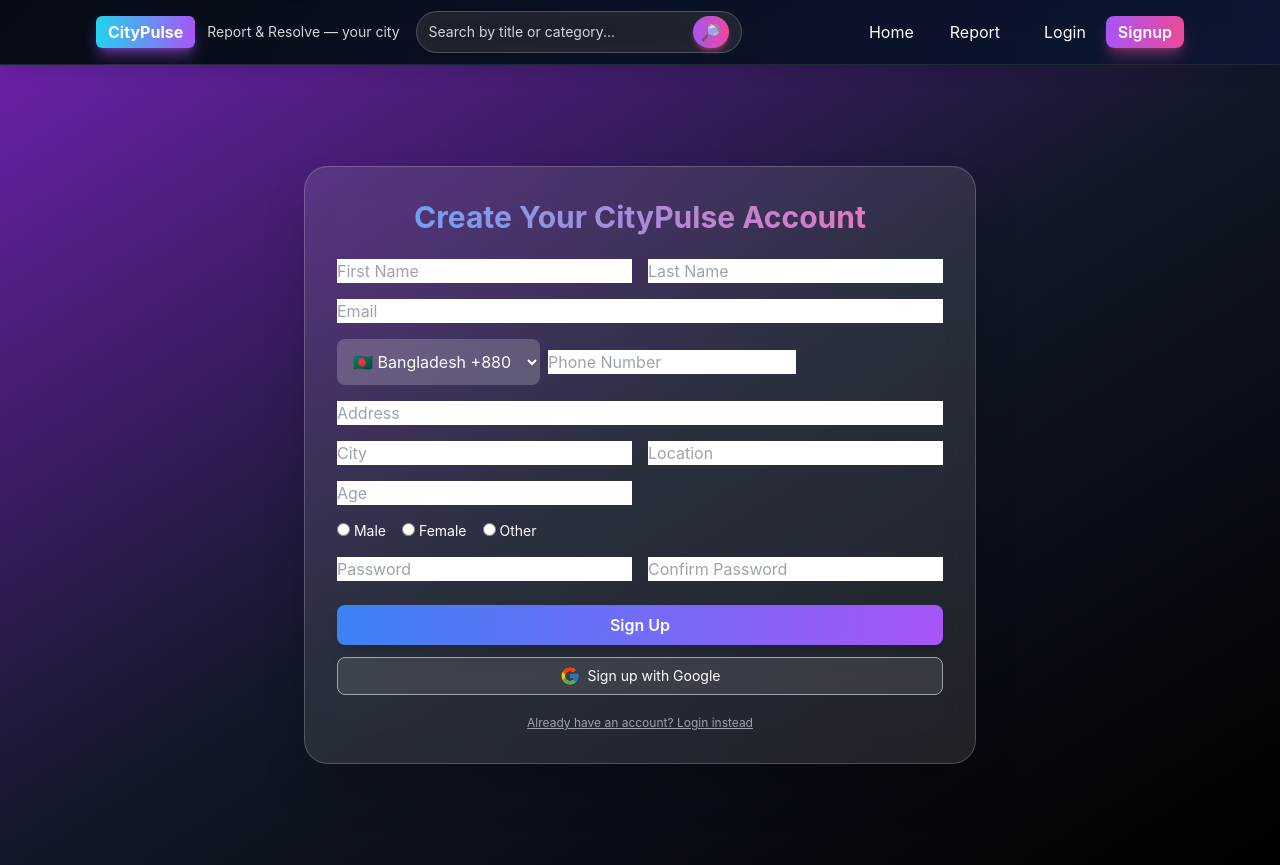
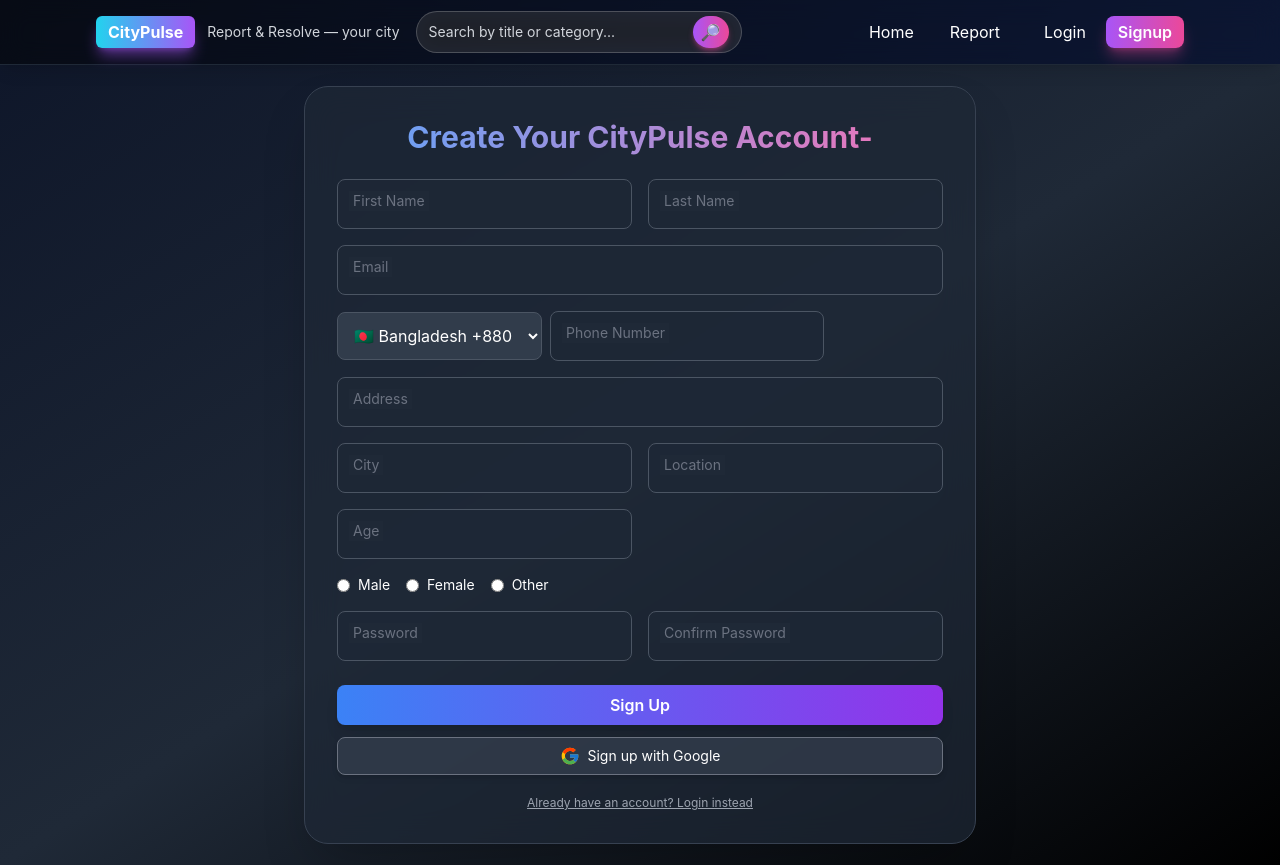
Before and after one commit to Rocky-Dewan/City-Pulse, a React (Create React App) app in the folder citypulse-frontend/client/: page /signup in a window 1280 px wide. Built offline with nearby package versions, Linux system fonts and the light colour scheme.

Commit message:
Update Signup.jsx

```diff
--- a/citypulse-frontend/client/src/pages/Signup.jsx
+++ b/citypulse-frontend/client/src/pages/Signup.jsx
@@ -55,7 +55,7 @@
 
     setLoading(true);
     try {
-      const res = await api.post("/auth/signup", form);
+      await api.post("/auth/signup", form);
       alert("Signup successful! Please login.");
       nav("/login");
     } catch (error) {
@@ -70,95 +70,86 @@
   };
 
   return (
-    <div className="min-h-screen flex items-center justify-center bg-gradient-to-br from-purple-800 via-gray-900 to-black text-white">
+    <div className="min-h-screen flex items-center justify-center bg-gradient-to-br from-slate-900 via-gray-800 to-black text-white">
       <motion.div
         initial={{ opacity: 0, y: 60 }}
         animate={{ opacity: 1, y: 0 }}
-        className="backdrop-blur-lg bg-white/10 p-8 rounded-3xl shadow-2xl w-full max-w-2xl border border-white/20"
+        transition={{ duration: 0.8, ease: "easeOut" }}
+        className="backdrop-blur-lg bg-gray-800/70 p-8 rounded-3xl shadow-2xl w-full max-w-2xl border border-gray-700"
       >
         <h1 className="text-3xl font-bold text-center mb-6 bg-clip-text text-transparent bg-gradient-to-r from-blue-400 to-pink-400">
-          Create Your CityPulse Account
+          Create Your CityPulse Account-
         </h1>
 
         <div className="grid grid-cols-1 md:grid-cols-2 gap-4">
-          <input name="firstName" placeholder="First Name" value={form.firstName} onChange={handleChange} className="input-field" />
-          <input name="lastName" placeholder="Last Name" value={form.lastName} onChange={handleChange} className="input-field" />
+          <CustomInput label="First Name" name="firstName" value={form.firstName} onChange={handleChange} />
+          <CustomInput label="Last Name" name="lastName" value={form.lastName} onChange={handleChange} />
 
-          <input type="email" name="email" placeholder="Email" value={form.email} onChange={handleChange} className="input-field col-span-2" />
+          <CustomInput label="Email" type="email" name="email" value={form.email} onChange={handleChange} className="md:col-span-2" />
 
-          <div className="flex items-center gap-2">
-            <select name="countryCode" value={form.countryCode} onChange={handleChange} className="bg-white/20 text-white rounded-lg p-3 outline-none">
+          <div className="flex items-center gap-2 md:col-span-2">
+            <select
+              name="countryCode"
+              value={form.countryCode}
+              onChange={handleChange}
+              className="bg-gray-700/80 text-white rounded-lg p-3 outline-none border border-gray-600 focus:border-blue-400 transition-all"
+            >
               {countries.map((c) => (
                 <option key={c.code} value={c.code} className="text-black">
                   {c.label} {c.code}
                 </option>
               ))}
             </select>
-            <input
-              type="text"
-              name="phone"
-              placeholder="Phone Number"
-              value={form.phone}
-              onChange={handleChange}
-              className="input-field flex-1"
-            />
+            <CustomInput label="Phone Number" name="phone" value={form.phone} onChange={handleChange} />
           </div>
 
-          <input type="text" name="address" placeholder="Address" value={form.address} onChange={handleChange} className="input-field col-span-2" />
-          <input name="city" placeholder="City" value={form.city} onChange={handleChange} className="input-field" />
+          <CustomInput label="Address" name="address" value={form.address} onChange={handleChange} className="md:col-span-2" />
+          <CustomInput label="City" name="city" value={form.city} onChange={handleChange} />
+          <CustomInput label="Location" name="location" value={form.location} onChange={handleChange} />
+          <CustomInput label="Age" name="age" type="number" value={form.age} onChange={handleChange} />
 
-          <input name="location" placeholder="Location" value={form.location} onChange={handleChange} className="input-field" />
-          <input type="number" name="age" placeholder="Age" value={form.age} onChange={handleChange} className="input-field" />
-
-          <div className="flex items-center justify-between col-span-2 text-sm">
+          <div className="flex items-center justify-between md:col-span-2 text-sm">
             <div className="flex gap-4">
-              <label>
-                <input type="radio" name="gender" value="male" checked={form.gender === "male"} onChange={handleChange} /> Male
-              </label>
-              <label>
-                <input type="radio" name="gender" value="female" checked={form.gender === "female"} onChange={handleChange} /> Female
-              </label>
-              <label>
-                <input type="radio" name="gender" value="other" checked={form.gender === "other"} onChange={handleChange} /> Other
-              </label>
+              {["male", "female", "other"].map((g) => (
+                <label key={g} className="flex items-center gap-2 cursor-pointer hover:text-blue-400 transition-all">
+                  <input
+                    type="radio"
+                    name="gender"
+                    value={g}
+                    checked={form.gender === g}
+                    onChange={handleChange}
+                    className="accent-blue-500"
+                  />
+                  {g.charAt(0).toUpperCase() + g.slice(1)}
+                </label>
+              ))}
             </div>
           </div>
 
-          <input
-            type="password"
-            name="password"
-            placeholder="Password"
-            value={form.password}
-            onChange={handleChange}
-            className="input-field"
-          />
-          <input
-            type="password"
-            name="confirm"
-            placeholder="Confirm Password"
-            value={form.confirm}
-            onChange={handleChange}
-            className="input-field"
-          />
+          <CustomInput label="Password" type="password" name="password" value={form.password} onChange={handleChange} />
+          <CustomInput label="Confirm Password" type="password" name="confirm" value={form.confirm} onChange={handleChange} />
         </div>
 
         <div className="flex flex-col mt-6 gap-3">
           <button
             onClick={handleSignup}
             disabled={loading}
-            className="transition-all duration-300 bg-gradient-to-r from-blue-500 to-purple-500 hover:from-purple-600 hover:to-blue-600 text-white font-semibold py-2 rounded-lg shadow-lg hover:shadow-purple-400/40"
+            className="transition-all duration-300 bg-gradient-to-r from-blue-500 to-purple-600 hover:from-purple-500 hover:to-blue-600 text-white font-semibold py-2 rounded-lg shadow-lg hover:shadow-purple-400/40"
           >
             {loading ? "Creating Account..." : "Sign Up"}
           </button>
 
           <button
             onClick={googleSignup}
-            className="flex items-center justify-center gap-2 border border-gray-400 bg-white/10 hover:bg-white/20 transition-all text-sm py-2 rounded-lg"
+            className="flex items-center justify-center gap-2 border border-gray-500 bg-gray-700/70 hover:bg-gray-600 transition-all text-sm py-2 rounded-lg shadow-md"
           >
             <FcGoogle className="text-xl" /> Sign up with Google
           </button>
 
-          <button onClick={() => nav("/login")} className="text-xs text-gray-400 hover:text-blue-400 mt-2 underline">
+          <button
+            onClick={() => nav("/login")}
+            className="text-xs text-gray-400 hover:text-blue-400 mt-2 underline"
+          >
             Already have an account? Login instead
           </button>
         </div>
@@ -167,11 +158,22 @@
   );
 }
 
-// Tailwind utility for all input fields
-const style = document.createElement("style");
-style.innerHTML = `
-.input-field {
-  @apply p-3 rounded-lg bg-white/20 placeholder-gray-300 text-white focus:ring-2 focus:ring-blue-400 outline-none w-full;
+function CustomInput({ label, type = "text", className = "", ...props }) {
+  return (
+    <div className={`relative ${className}`}>
+      <input
+        type={type}
+        {...props}
+        id={props.name}
+        className="peer w-full bg-gray-800/70 text-gray-100 placeholder-transparent border border-gray-600 rounded-lg px-3 py-3 outline-none focus:border-blue-400 focus:ring-2 focus:ring-blue-500/30 transition-all"
+        placeholder={label}
+      />
+      <label
+        htmlFor={props.name}
+        className="absolute left-3 -top-2.5 bg-gray-800 px-1 text-xs text-gray-400 peer-placeholder-shown:text-gray-500 peer-placeholder-shown:top-3 peer-placeholder-shown:text-sm peer-focus:-top-2.5 peer-focus:text-xs peer-focus:text-blue-400 transition-all"
+      >
+        {label}
+      </label>
+    </div>
+  );
 }
-`;
-document.head.appendChild(style);
```
